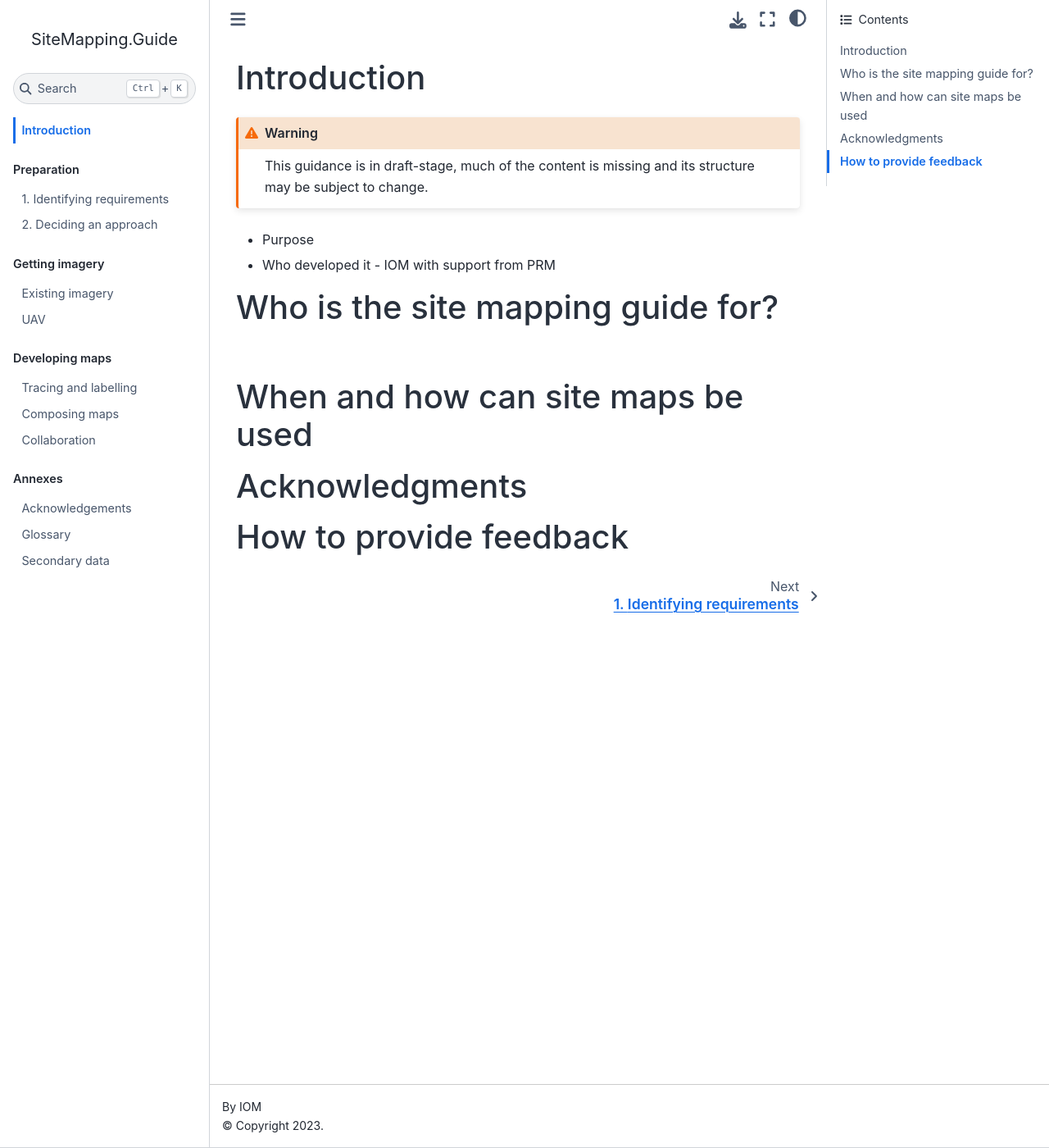
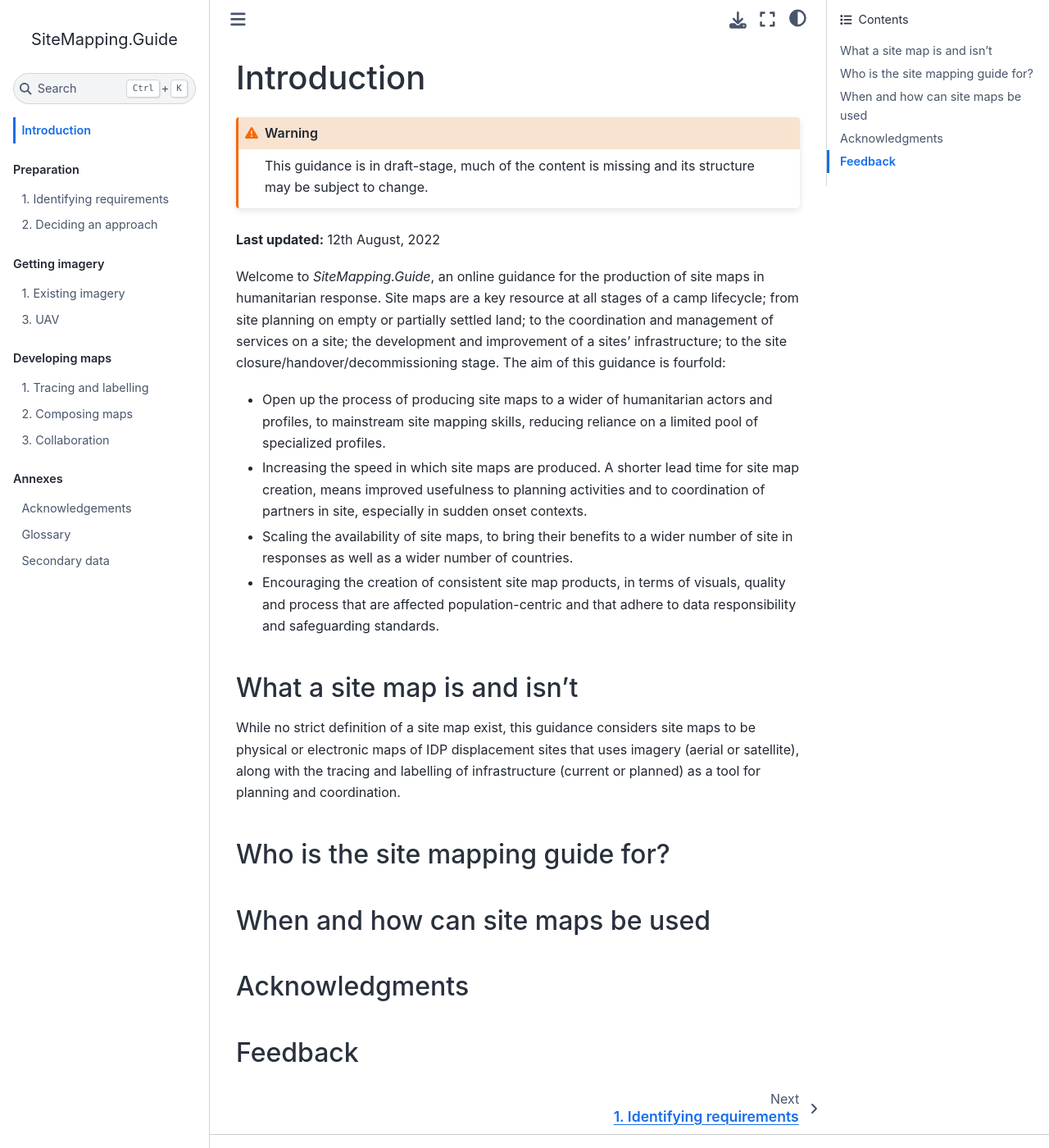
Before and after one commit to brianmcdonald/SiteMapping.Guide, a Jupyter Book: the page built from intro.md, in a window 1280 px wide and 1400 px high. Shown: the whole window at 82% size. Built offline with Jupyter Book 1.0.4 settings and Sphinx 7.4.7 and the Sphinx Book theme 1.1.4, drawn with Linux system fonts in a browser that asks for light colours.

Commit message:
updated introduction

````diff
--- a/_toc.yml
+++ b/_toc.yml
@@ -9,10 +9,12 @@ parts:
   - file: identify-requirements
   - file: deciding-an-approach
 - caption: Getting imagery
+  numbered: true
   chapters:
   - file: existing-imagery
   - file: UAV
 - caption: Developing maps
+  numbered: true
   chapters:
   - file: tracing
   - file: composing-maps
--- a/intro.md
+++ b/intro.md
@@ -1,13 +1,21 @@
 # Introduction
 ```{warning} This guidance is in draft-stage, much of the content is missing and its structure may be subject to change.
 ```
+**Last updated:** 12th August, 2022
 
-- Purpose
-- Who developed it - IOM with support from PRM
-# Who is the site mapping guide for?
+Welcome to *SiteMapping.Guide*, an online guidance for the production of site maps in humanitarian response. Site maps are a key resource at all stages of a camp lifecycle; from site planning on empty or partially settled land; to the coordination and management of services on a site; the development and improvement of a sites' infrastructure; to the site closure/handover/decommissioning stage. The aim of this guidance is fourfold:
+- Open up the process of producing site maps to a wider of humanitarian actors and profiles, to mainstream site mapping skills, reducing reliance on a limited pool of specialized profiles.
+- Increasing the speed in which site maps are produced. A shorter lead time for site map creation, means improved usefulness to planning activities and to coordination of partners in site, especially in sudden onset contexts.
+- Scaling the availability of site maps, to bring their benefits to a wider number of site in responses as well as a wider number of countries.
+- Encouraging the creation of consistent site map products, in terms of visuals, quality and process that are affected population-centric and that adhere to data responsibility and safeguarding standards.
 
-# When and how can site maps be used
+## What a site map is and isn't
+While no strict definition of a site map exist, this guidance considers site maps to be physical or electronic maps of IDP displacement sites that uses imagery (aerial or satellite), along with the tracing and labelling of infrastructure (current or planned) as a tool for planning and coordination.
 
-# Acknowledgments
+## Who is the site mapping guide for?
 
-# How to provide feedback
+## When and how can site maps be used
+
+## Acknowledgments
+
+## Feedback
````
